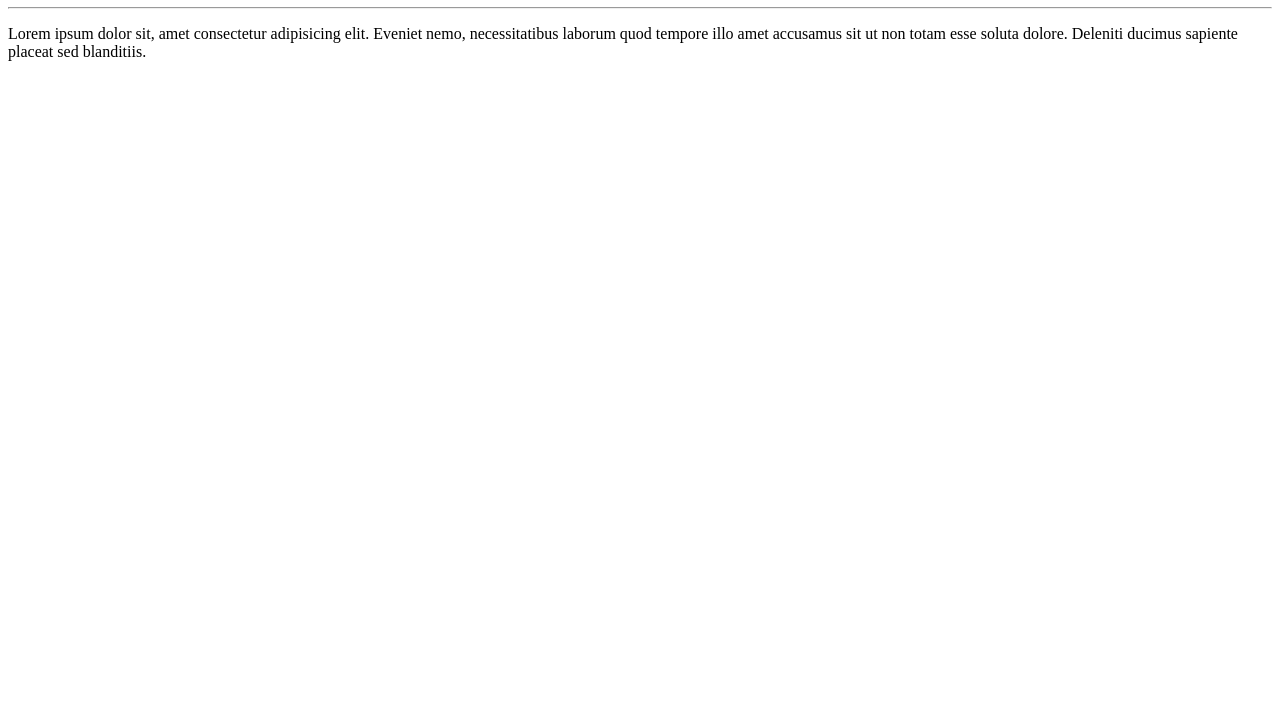
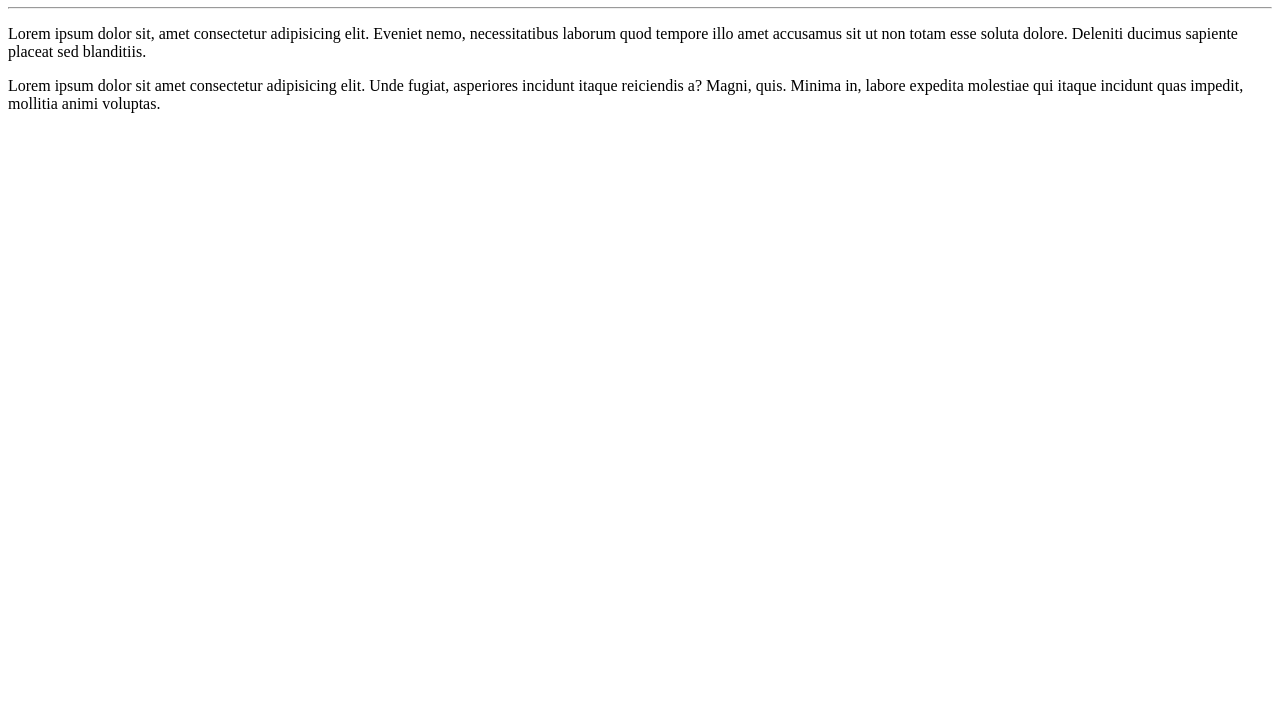
Before and after one commit to FernandoHaigert/Ola_Mundo, a plain HTML site: page site_exemplo/Index.html in a window 1280 px wide. Shown: the part 73-800 px from the top of the page. Drawn offline with Linux system fonts and the light colour scheme.

Commit message:
Adicionei um parágrafo

```diff
--- a/site_exemplo/Index.html
+++ b/site_exemplo/Index.html
@@ -10,5 +10,6 @@
     <h1>Olá, Mundo!</h1>
     <hr>
     <p>Lorem ipsum dolor sit, amet consectetur adipisicing elit. Eveniet nemo, necessitatibus laborum quod tempore illo amet accusamus sit ut non totam esse soluta dolore. Deleniti ducimus sapiente placeat sed blanditiis.</p>
+    <p>Lorem ipsum dolor sit amet consectetur adipisicing elit. Unde fugiat, asperiores incidunt itaque reiciendis a? Magni, quis. Minima in, labore expedita molestiae qui itaque incidunt quas impedit, mollitia animi voluptas.</p>
 </body>
 </html>
```
